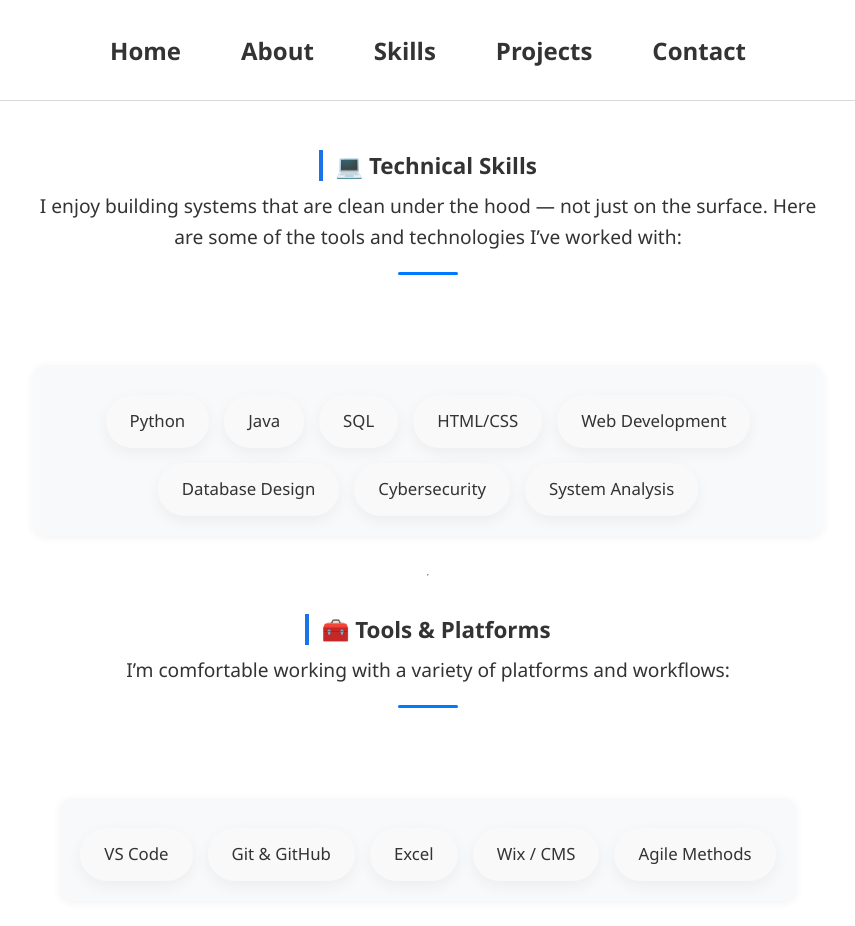
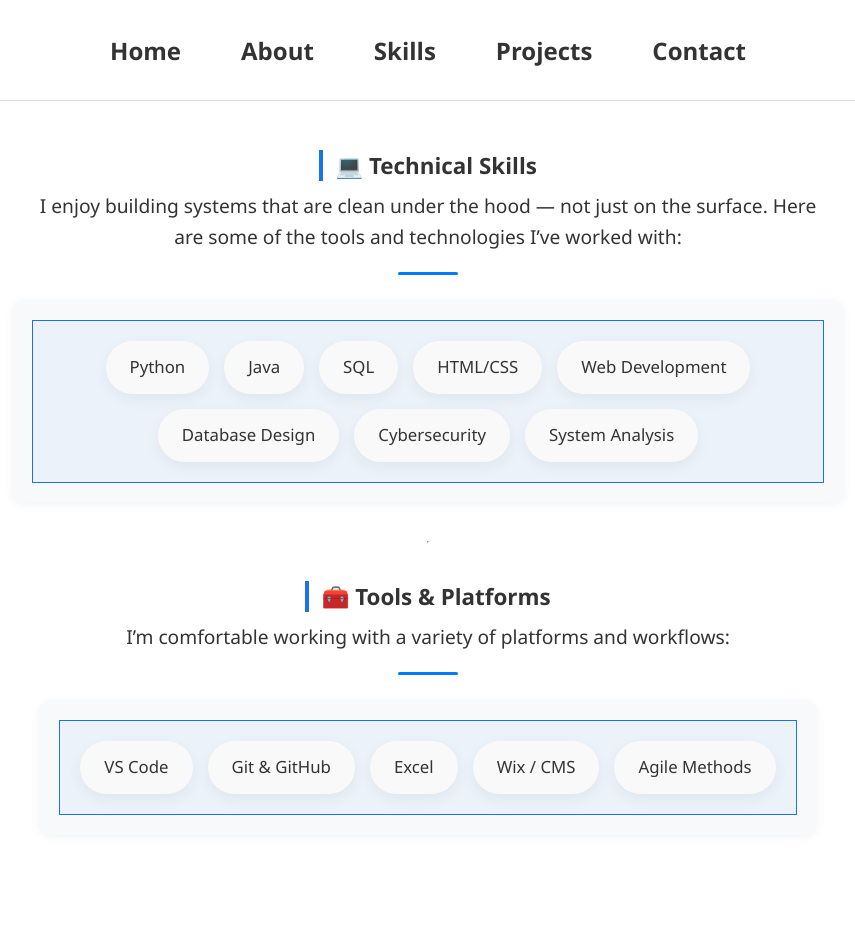
Before and after one commit to masontatafu/masontatafu.github.io, a Jekyll site: the page built from skills.md, in a window 1280 px wide and 931 px high. Shown: the top 926 px of the window, without its empty margins (212-1067 px from the left). Built offline with Jekyll 4.4.1, drawn with Linux system fonts in a browser that asks for light colours.

Commit message:
Update style.css

```diff
--- a/assets/css/style.css
+++ b/assets/css/style.css
@@ -303,7 +303,7 @@ body {
 
 .skills-section {
     max-width: 800px;
-    margin: 0 auto 80px auto;
+    margin: 0 auto 15px auto;
     font-size: 1.2rem;
     line-height: 1.6;
     text-align: center;
@@ -325,11 +325,14 @@ body {
     flex-wrap: wrap;
     justify-content: center;
     gap: 15px;
-    margin-top: 10px;      /* Reduced to sit closer to the paragraph */
+    margin-top: 0px;      /* Reduced to sit closer to the paragraph */
     margin-bottom: 0;
     max-width: 750px;
     margin-left: auto;
     margin-right: auto;
+    background-color: rgba(26,115,232,0.05);
+    border: 1.5px solid #1a73e8;
+    padding: 20px;
 }
 
 .skill-tag {
```
